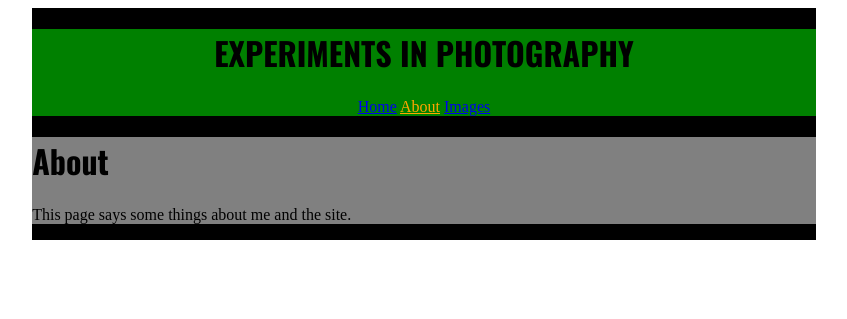
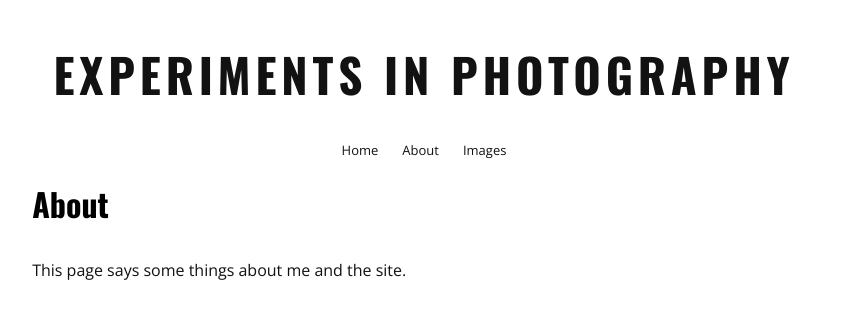
Before and after one commit to johnnydeez/exip, a Jekyll site: the page built from about.md, in a window 1280 px wide. Shown: the top 319 px of the page, without its empty margins (216-1063 px from the left). Built offline with Jekyll 4.4.1, drawn with Linux system fonts in a browser that asks for light colours.

Commit message:
Got initial styles all sorted out for basic desktop view.

```diff
--- a/_layouts/default.html
+++ b/_layouts/default.html
@@ -6,6 +6,7 @@
  		<link rel="preconnect" href="https://fonts.googleapis.com">
 		<link rel="preconnect" href="https://fonts.gstatic.com" crossorigin>
 		<link href="https://fonts.googleapis.com/css2?family=Oswald:wght@200;300;400;500;600;700&display=swap" rel="stylesheet">
+		<link href="https://fonts.googleapis.com/css2?family=Open+Sans:ital,wght@0,300;0,400;0,600;0,700;0,800;1,300;1,400;1,600;1,700;1,800&display=swap" rel="stylesheet">
 		<link rel="stylesheet" href="/assets/css/styles.css">
     </head>
 
--- a/_posts/2021-07-06-i-saw-a-volcano.markdown
+++ b/_posts/2021-07-06-i-saw-a-volcano.markdown
@@ -5,7 +5,9 @@ author: john
 catagories: [Video, Travel]
 ---
 
+<div class="video-wrapper">
 <iframe width="560" height="315" src="https://www.youtube.com/embed/WTXK9X5CRXI" title="YouTube video player" frameborder="0" allow="accelerometer; autoplay; clipboard-write; encrypted-media; gyroscope; picture-in-picture" allowfullscreen></iframe>
+</div>
 
 I am proud to have seen my first volcano, and though I thought before I went that I would try and put together some kind of cinematic and epic footage of the whole thing, I realized very quickly that wasn’t really realistic. And, if I’m honest, I am a little tired of that kind of content. The internet is full of people who have somehow managed to make every day life and tourist filled mountains look like Michael Bay films.
 
--- a/_sass/main.scss
+++ b/_sass/main.scss
@@ -1,6 +1,3 @@
-.current {
-    color: orange;
-}
 
 body {
     display: flex;
@@ -9,29 +6,55 @@ body {
     flex-direction: column;
 }
 
-
 #main-container {
-    background-color: black;
+    /*background-color: black; */
     width: 62%;
+	max-width: 1000px;
 }
 
 #primary-content {
-    background-color: grey;
+    /*background-color: grey; */
 }
 
 
 #site-header {
-    background-color: green;
+    /*background-color: green; */
     text-align: center;
 }
 
 .post-content {
-    background-color: pink;
+    /*background-color: pink; */
 }
 
+.post-header {
+    text-align: center;
+	margin-top: 120px;
+	margin-bottom: 42px;
+}
+
+.post-header p {
+	font-size: .9em;
+	color: #a8a8a8;
+	padding: 0 0;
+	margin: 0 0;
+}
 
 #site-title {
     text-transform: uppercase;
+	color: #121212;
+	letter-spacing: .3em;
+}
+
+#site-title h1 {
+	font-size: 47px;
+}
+
+body p {
+	font-family: 'Open Sans', sans-serif;
+	line-height: 2.1em;
+	color: #121212;
+	padding-top: .3em;
+	padding-bottom: .3em;
 }
 
 img {
@@ -40,7 +63,7 @@ img {
 }
 
 h1, h2 {
-    font-family: Oswald;
+    font-family: 'Oswald', sans-serif;
 }
 
 h1 {
@@ -48,5 +71,43 @@ h1 {
 }
 
 h2 {
-    font-weight: 500;
+    font-weight: 400;
+	font-size: 36px;
+	color: #121212;
+	margin: 0 0;
 }
+
+h2 a:link, nav a:link {
+	color: #121212;
+    text-decoration: none;
+}
+
+h2 a:visited, nav a:visited {
+	color: #121212;
+    text-decoration: none;
+}
+
+nav a:link {
+	margin-left: 10px;
+	margin-right: 10px;
+	font-family: 'Open Sans', sans-serif;
+	font-size: 13px;
+}
+
+
+
+/* Settings to ensure youtube embed video takes up full width. */
+.video-wrapper {
+	position: relative;
+	padding-bottom: 56.25%; /* 16:9 */
+	padding-top: 25px;
+	height: 0;
+}
+
+.video-wrapper iframe {
+	position: absolute;
+	top: 0;
+	left: 0;
+	width: 100%;
+	height: 100%;
+}
--- a/index.html
+++ b/index.html
@@ -4,8 +4,10 @@ title: Home
 ---
 
 {% for post in site.posts %}
-    <h2><a href="{{ post.url }}">{{ post.title }}</a></h2>
-    <p>{{ post.date | date_to_string }} - {{ page.author }}</p>
+    <div class="post-header">
+        <h2><a href="{{ post.url }}">{{ post.title }}</a></h2>
+        <p>Created on {{ post.date | date_to_string }}</p>
+    </div>
     <div class="post-content">
         {{ post.content }}
     </div>
```
